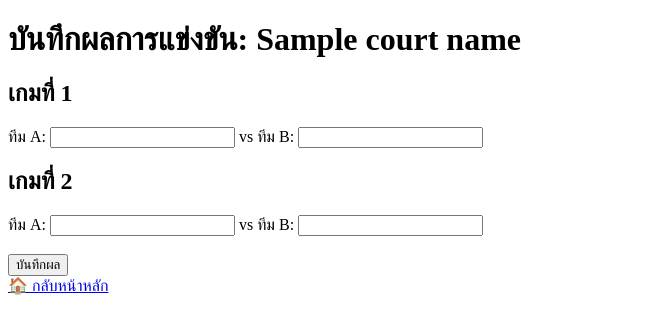
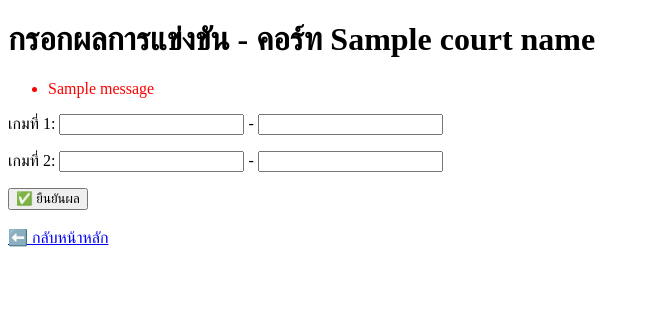
Before and after one commit to CHIRANONT/-, a Flask app: template templates/record_result.html in a window 1280 px wide. Shown: the top 334 px of the page, without its empty margins (0-650 px from the left). Run offline with Flask 3, Linux system fonts and the light colour scheme; the template is opened without the code that fills it: most values are stand-ins (such as "Sample title", 1, 10 or a date in 2020); one stand-in notice (Sample message) is shown.

Commit message:
Update record_result.html

```diff
--- a/templates/record_result.html
+++ b/templates/record_result.html
@@ -2,19 +2,33 @@
 <html lang="en">
 <head>
     <meta charset="UTF-8">
-    <title>บันทึกผลการแข่งขัน</title>
+    <title>กรอกผลการแข่งขัน</title>
 </head>
 <body>
-    <h1>บันทึกผลการแข่งขัน: {{ court_name }}</h1>
-    <form method="POST">
-        <h2>เกมที่ 1</h2>
-        ทีม A: <input type="number" name="score_a1" required> vs ทีม B: <input type="number" name="score_b1" required><br>
+    <h1>กรอกผลการแข่งขัน - คอร์ท {{ court_name }}</h1>
 
-        <h2>เกมที่ 2</h2>
-        ทีม A: <input type="number" name="score_a2" required> vs ทีม B: <input type="number" name="score_b2" required><br><br>
+    {% with messages = get_flashed_messages(with_categories=true) %}
+      {% if messages %}
+        <ul>
+        {% for category, message in messages %}
+          <li style="color: red;">{{ message }}</li>
+        {% endfor %}
+        </ul>
+      {% endif %}
+    {% endwith %}
 
-        <input type="submit" value="บันทึกผล">
+    <form method="post">
+        <p>เกมที่ 1:
+            <input type="number" name="score_a1" required> -
+            <input type="number" name="score_b1" required>
+        </p>
+        <p>เกมที่ 2:
+            <input type="number" name="score_a2" required> -
+            <input type="number" name="score_b2" required>
+        </p>
+        <button type="submit">✅ ยืนยันผล</button>
     </form>
-    <a href="{{ url_for('home') }}">🏠 กลับหน้าหลัก</a>
+    <br>
+    <a href="{{ url_for('home') }}">⬅️ กลับหน้าหลัก</a>
 </body>
 </html>
```
